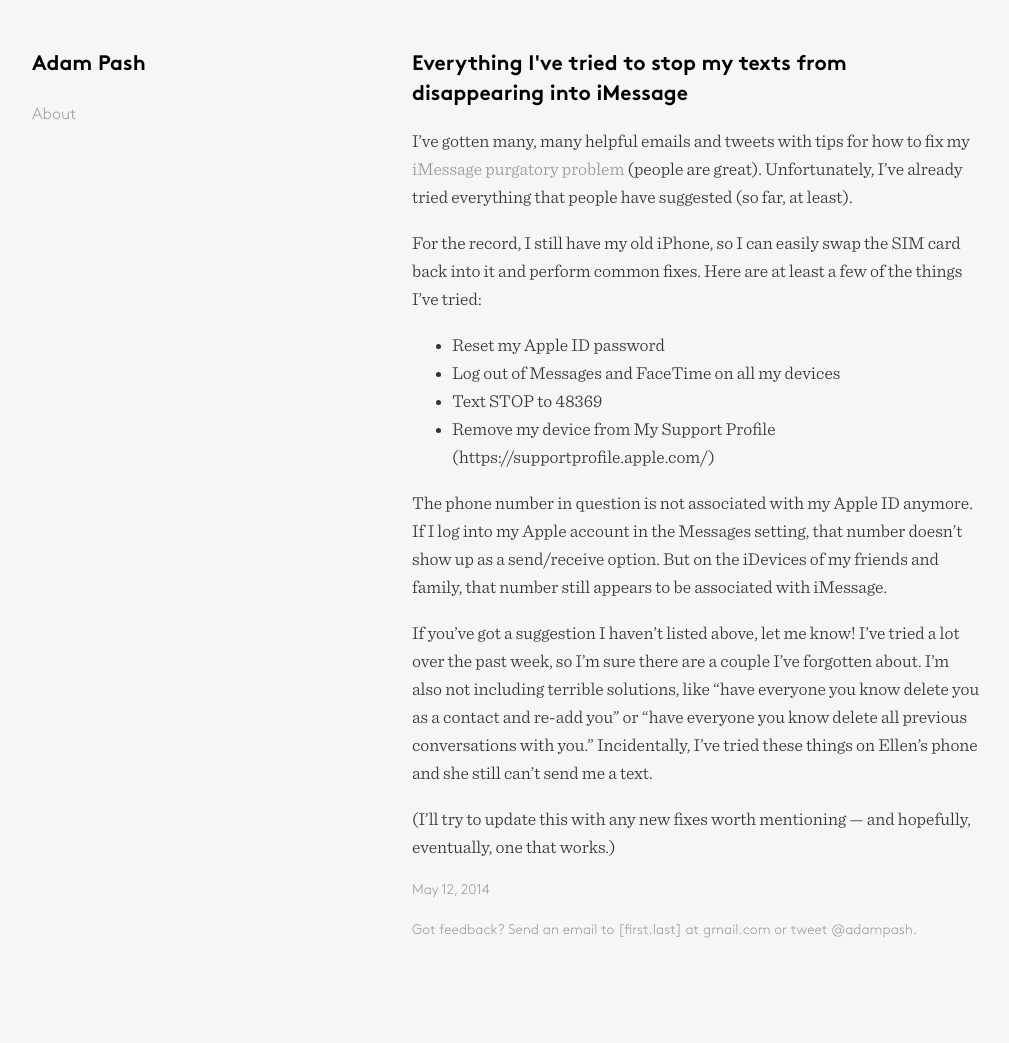
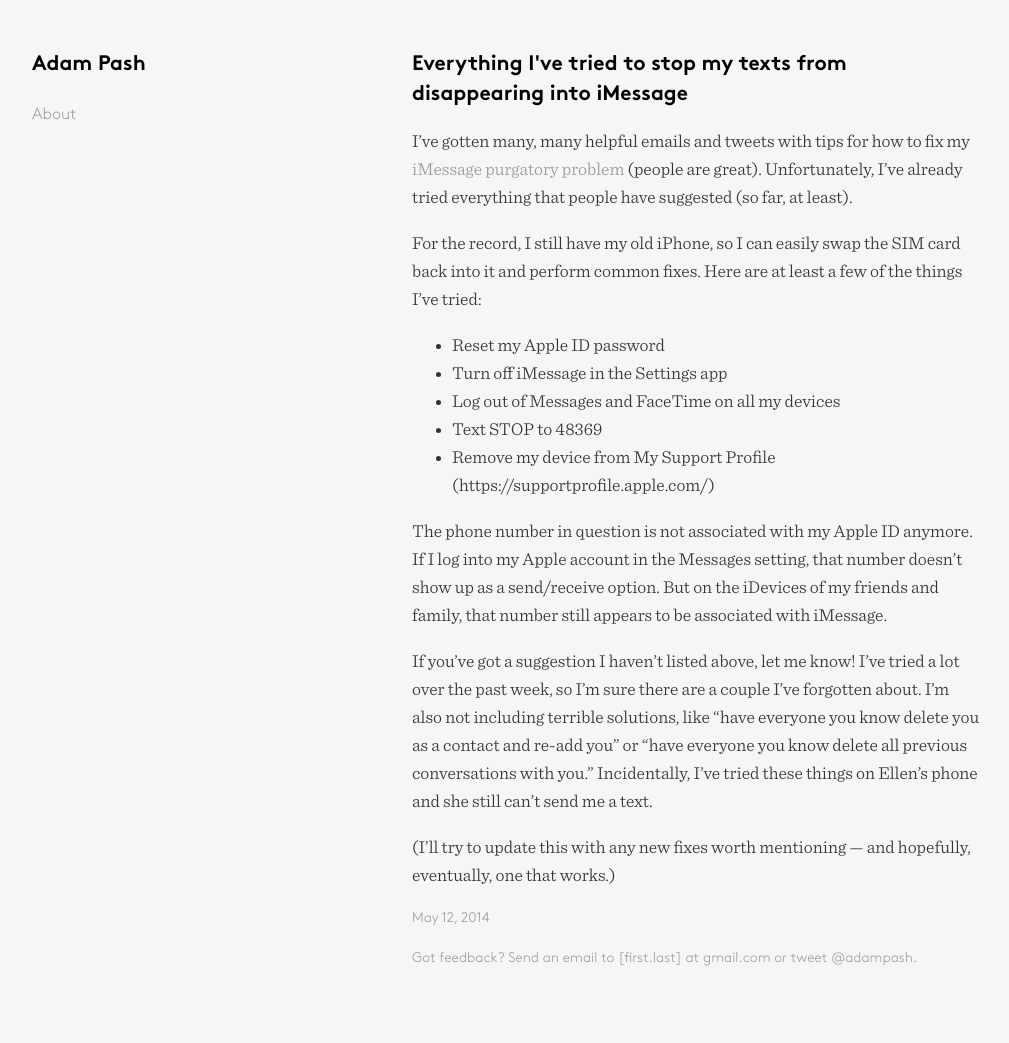
Before and after one commit to adampash/adampash.github.io, a Jekyll site: the page built from _posts/2014-05-12-how-i've-tried-to-fix-imessage.md, in a window 1280 px wide. Shown: the whole page, without its empty margins (38-1047 px from the left). Built offline with Jekyll 4.4.1, drawn with Linux system fonts in a browser that asks for light colours; Markdown is read by kramdown in place of the engine named in the settings; before the commit the page ends 1015 px from its top, so only the background shows below that.

Commit message:
Update for clarity

```diff
--- a/_posts/2014-05-12-how-i've-tried-to-fix-imessage.md
+++ b/_posts/2014-05-12-how-i've-tried-to-fix-imessage.md
@@ -9,6 +9,7 @@
 For the record, I still have my old iPhone, so I can easily swap the SIM card back into it and perform common fixes. Here are at least a few of the things I've tried:
 
 * Reset my Apple ID password
+* Turn off iMessage in the Settings app
 * Log out of Messages and FaceTime on all my devices
 * Text STOP to 48369
 * Remove my device from My Support Profile (https://supportprofile.apple.com/)
```
